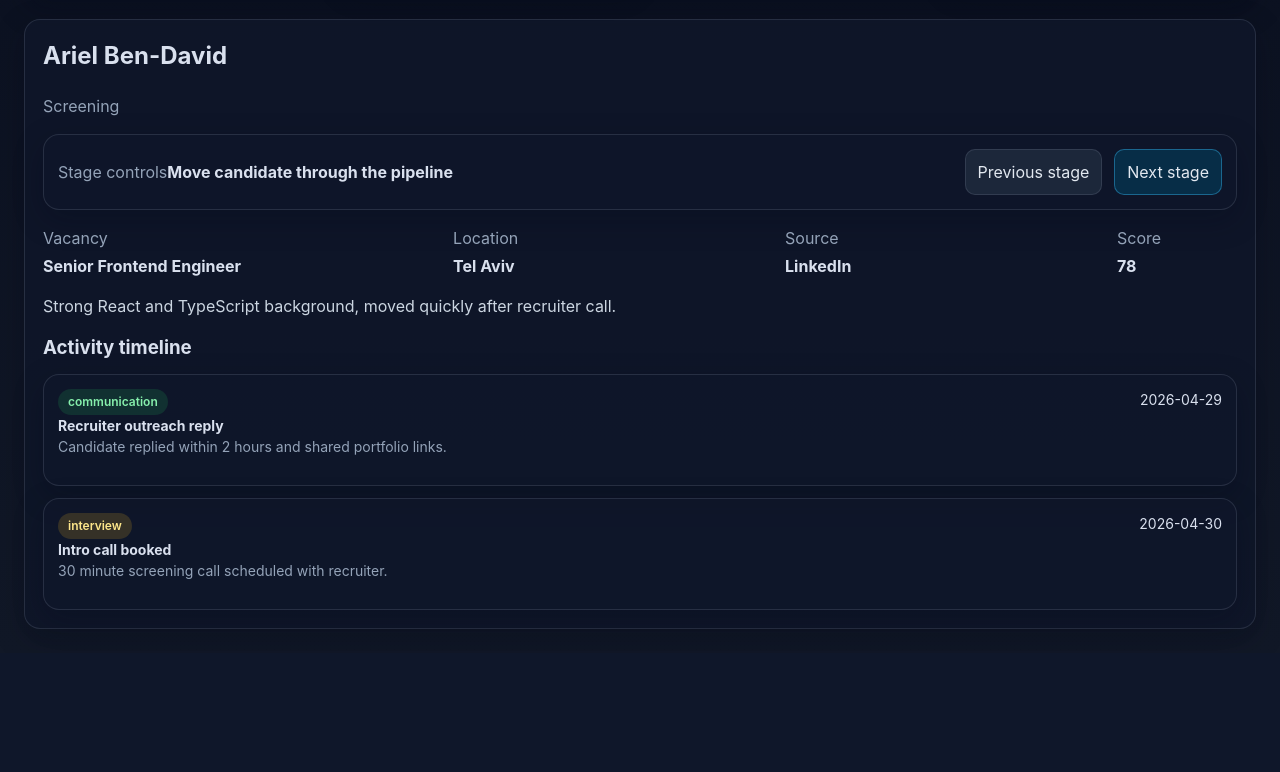
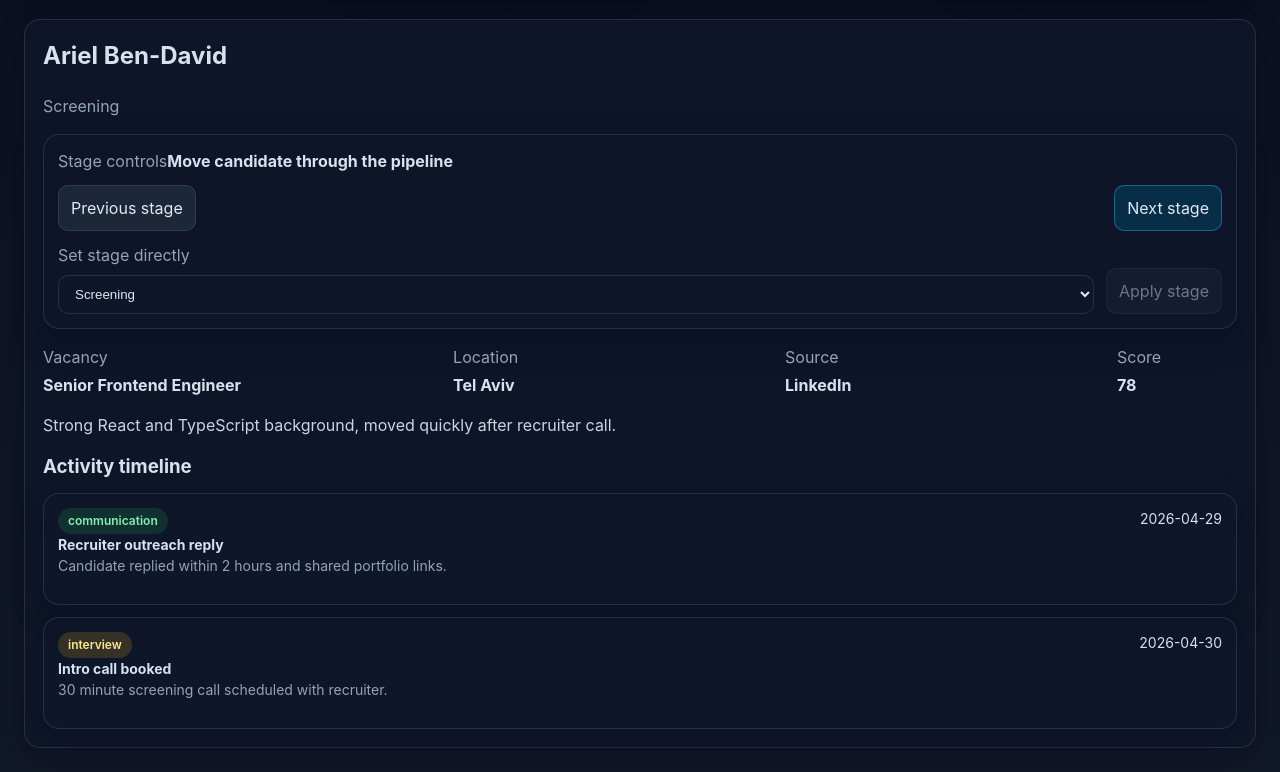
Before and after one commit to RivkindLeon/hr-recruitment-crm, a React (Vite) app: page / in a window 1280 px wide. Shown: the part 1261-2033 px from the top of the page. Before the commit the page ends 1914 px from the top, so only its background shows below. Built offline with nearby package versions, Linux system fonts and the light colour scheme.

Commit message:
Add direct candidate stage picker (#5)

```diff
--- a/src/App.tsx
+++ b/src/App.tsx
@@ -15,11 +15,14 @@ export default function App() {
     [candidateRecords, selectedVacancyId],
   );
   const [selectedCandidateId, setSelectedCandidateId] = useState(vacancyCandidates[0]?.id ?? '');
+  const [selectedStageDraft, setSelectedStageDraft] = useState<CandidateStage>(vacancyCandidates[0]?.currentStage ?? 'New');
 
   const selectedVacancy = vacancies.find((vacancy) => vacancy.id === selectedVacancyId) ?? vacancies[0];
 
   const selectedCandidate =
     vacancyCandidates.find((candidate) => candidate.id === selectedCandidateId) ?? vacancyCandidates[0];
+
+  const effectiveSelectedStageDraft = selectedCandidate ? selectedStageDraft : stageOrder[0];
 
   const stageBuckets = useMemo(() => {
     const buckets = new Map<CandidateStage, Candidate[]>();
@@ -39,6 +42,7 @@ export default function App() {
     setSelectedVacancyId(vacancyId);
     const nextCandidate = getCandidatesForVacancy(candidateRecords, vacancyId)[0];
     setSelectedCandidateId(nextCandidate?.id ?? '');
+    setSelectedStageDraft(nextCandidate?.currentStage ?? 'New');
   };
 
   const moveCandidateToStage = (candidateId: string, nextStage: CandidateStage) => {
@@ -48,12 +52,13 @@ export default function App() {
           ? {
               ...candidate,
               currentStage: nextStage,
-              lastActivityDate: '2026-05-01',
+              lastActivityDate: '2026-05-05',
               nextInterview: nextStage === 'Rejected' || nextStage === 'Hired' ? undefined : candidate.nextInterview,
             }
           : candidate,
       ),
     );
+    setSelectedStageDraft(nextStage);
   };
 
   const moveSelectedCandidateBy = (direction: -1 | 1) => {
@@ -147,7 +152,10 @@ export default function App() {
                           key={candidate.id}
                           type="button"
                           className={`candidate-card ${selectedCandidate?.id === candidate.id ? 'selected' : ''}`}
-                          onClick={() => setSelectedCandidateId(candidate.id)}
+                          onClick={() => {
+                            setSelectedCandidateId(candidate.id);
+                            setSelectedStageDraft(candidate.currentStage);
+                          }}
                         >
                           <div className="candidate-card-top">
                             <strong>{candidate.name}</strong>
@@ -195,6 +203,29 @@ export default function App() {
                     disabled={selectedCandidateStageIndex === -1 || selectedCandidateStageIndex >= stageOrder.length - 1}
                   >
                     Next stage
+                  </button>
+                </div>
+                <div className="stage-picker-row">
+                  <label className="stage-picker-field">
+                    <span className="detail-label">Set stage directly</span>
+                    <select
+                      value={effectiveSelectedStageDraft}
+                      onChange={(event) => setSelectedStageDraft(event.target.value as CandidateStage)}
+                    >
+                      {stageOrder.map((stage) => (
+                        <option key={stage} value={stage}>
+                          {stage}
+                        </option>
+                      ))}
+                    </select>
+                  </label>
+                  <button
+                    type="button"
+                    className="stage-action-button"
+                    onClick={() => moveCandidateToStage(selectedCandidate.id, effectiveSelectedStageDraft)}
+                    disabled={effectiveSelectedStageDraft === selectedCandidate.currentStage}
+                  >
+                    Apply stage
                   </button>
                 </div>
               </div>
--- a/src/styles.css
+++ b/src/styles.css
@@ -126,7 +126,8 @@ p {
 .vacancy-meta,
 .detail-summary,
 .stage-movement-card,
-.stage-movement-actions {
+.stage-movement-actions,
+.stage-picker-row {
   display: flex;
   justify-content: space-between;
   gap: 12px;
@@ -203,13 +204,35 @@ p {
 }
 
 .stage-movement-card {
-  align-items: center;
+  align-items: stretch;
+  flex-direction: column;
   margin-bottom: 16px;
   padding: 14px;
 }
 
-.stage-movement-actions {
+.stage-movement-actions,
+.stage-picker-row {
   flex-wrap: wrap;
+}
+
+.stage-picker-row {
+  align-items: end;
+}
+
+.stage-picker-field {
+  display: flex;
+  flex: 1;
+  min-width: 220px;
+  flex-direction: column;
+  gap: 8px;
+}
+
+.stage-picker-field select {
+  border: 1px solid rgba(148, 163, 184, 0.18);
+  background: rgba(15, 23, 42, 0.95);
+  color: #e2e8f0;
+  border-radius: 10px;
+  padding: 10px 12px;
 }
 
 .stage-action-button {
```
Also changed, not shown: 1 other file (tests, documents, lock files or other folders).
